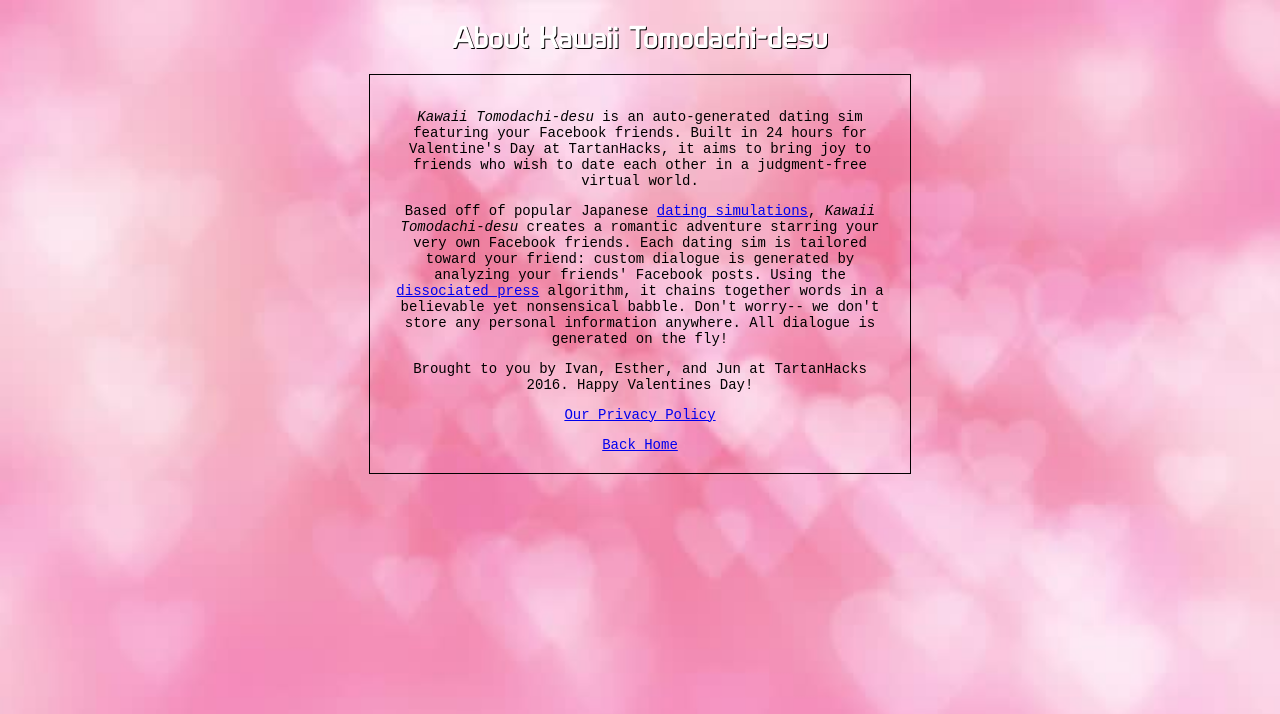
After one commit to esdrw/RealFriendsDatingSim, a Python web app: template app/templates/about.html in a window 1280 px wide. The commit adds this page. Shown: the top 714 px of the page. Run offline with Jinja, Linux system fonts and the light colour scheme; the template is opened without the code that fills it, so the values that code supplies are empty; some libraries are stand-ins or nearby versions.

Commit message:
add privacy, about page and fix login

```diff
--- /dev/null
+++ b/app/templates/about.html
@@ -0,0 +1,17 @@
+{% extends "base.html" %}
+{% block content %}
+
+<div class="center">
+    <h1>About Kawaii Tomodachi-desu</h1>
+    <div class="black-box">
+        <p><i>Kawaii Tomodachi-desu</i> is an auto-generated dating sim featuring your Facebook friends. Built in 24 hours for Valentine's Day at TartanHacks, it aims to bring joy to friends who wish to date each other in a judgment-free virtual world.</p>
+
+        <p>Based off of popular Japanese <a href="https://en.wikipedia.org/wiki/Dating_sim">dating simulations</a>, <i>Kawaii Tomodachi-desu</i> creates a romantic adventure starring your very own Facebook friends. Each dating sim is tailored toward your friend: custom dialogue is generated by analyzing your friends' Facebook posts. Using the <a href="https://en.wikipedia.org/wiki/Dissociated_press">dissociated press</a> algorithm, it chains together words in a believable yet nonsensical babble. Don't worry-- we don't store any personal information anywhere. All dialogue is generated on the fly!</p>
+
+        <p>Brought to you by Ivan, Esther, and Jun at TartanHacks 2016. Happy Valentines Day!</p>
+
+        <p><a href="/privacy">Our Privacy Policy</a></p>
+        <a href="/">Back Home</a>
+    </div>
+</div>
+{% endblock %}
--- a/app/templates/base.html
+++ b/app/templates/base.html
@@ -38,7 +38,7 @@
             });
 
             var login = function(response) {
-                if (response.status === 'connected' && window.location.href === '{{ root_url }}login') {
+                if (response.status === 'connected' && window.location.pathname === '/login') {
                     window.location.assign('{{ root_url }}{{ next|safe }}');
                 }
             };
--- a/app/templates/index.html
+++ b/app/templates/index.html
@@ -38,6 +38,7 @@
         </div>
       </div>
 
+      <p><a href="/about">How does it work?</a></p>
       <br/>
       <a href="/logout" id="logout">Log out</a>
     </div>
--- a/app/templates/login.html
+++ b/app/templates/login.html
@@ -14,6 +14,8 @@
       <div class="fb-login-button" data-size='large' data-scope="public_profile,user_friends,user_posts,user_birthday">
           Sign in
       </div>
+
+      <p><a href="/about">How does it work?</a></p>
     </div>
 </div>
 {% endblock %}
```
Also changed, not shown: app/templates/privacy.html (+11 -1 lines), app/views.py (+11 -0 lines).
